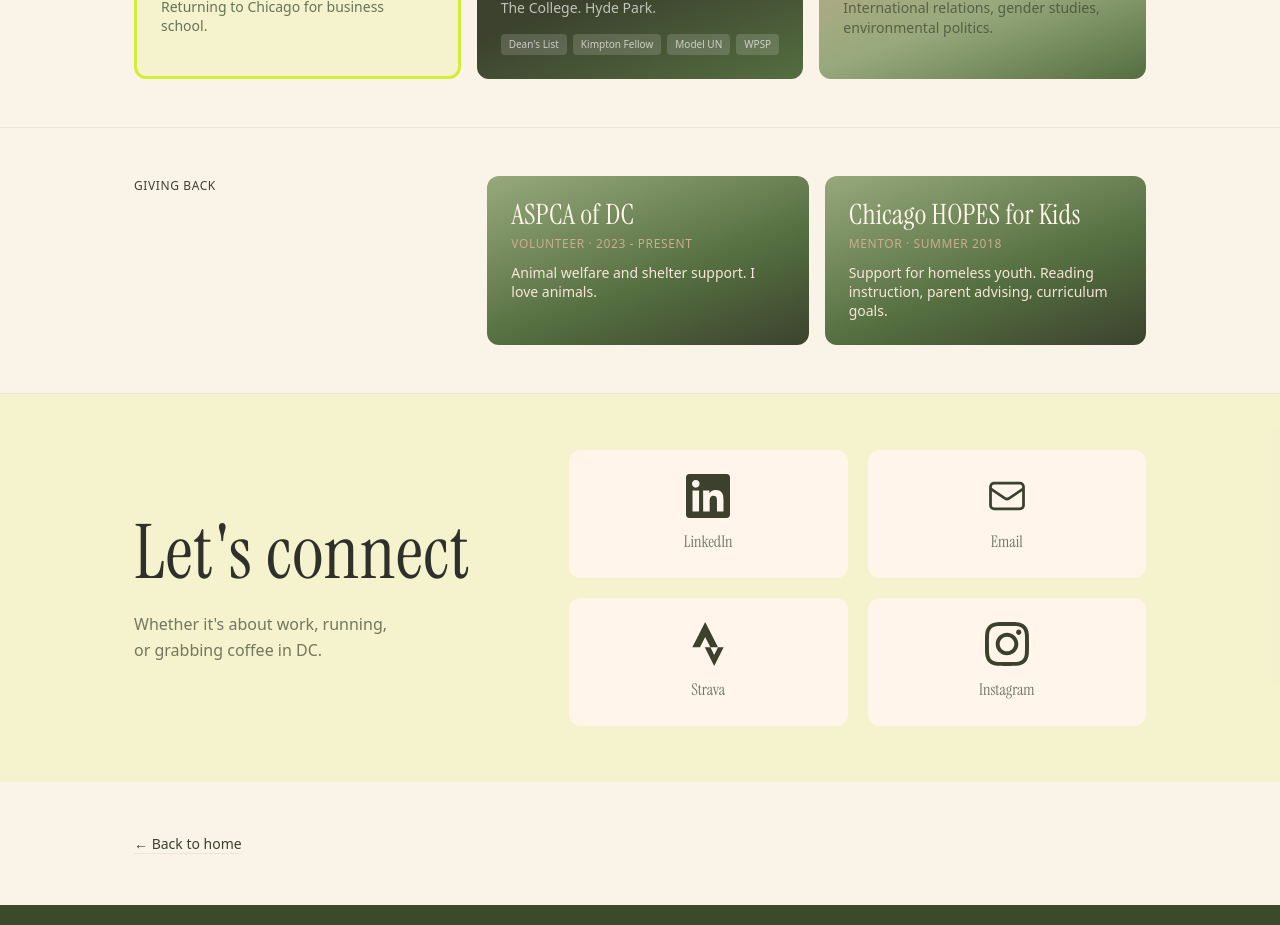
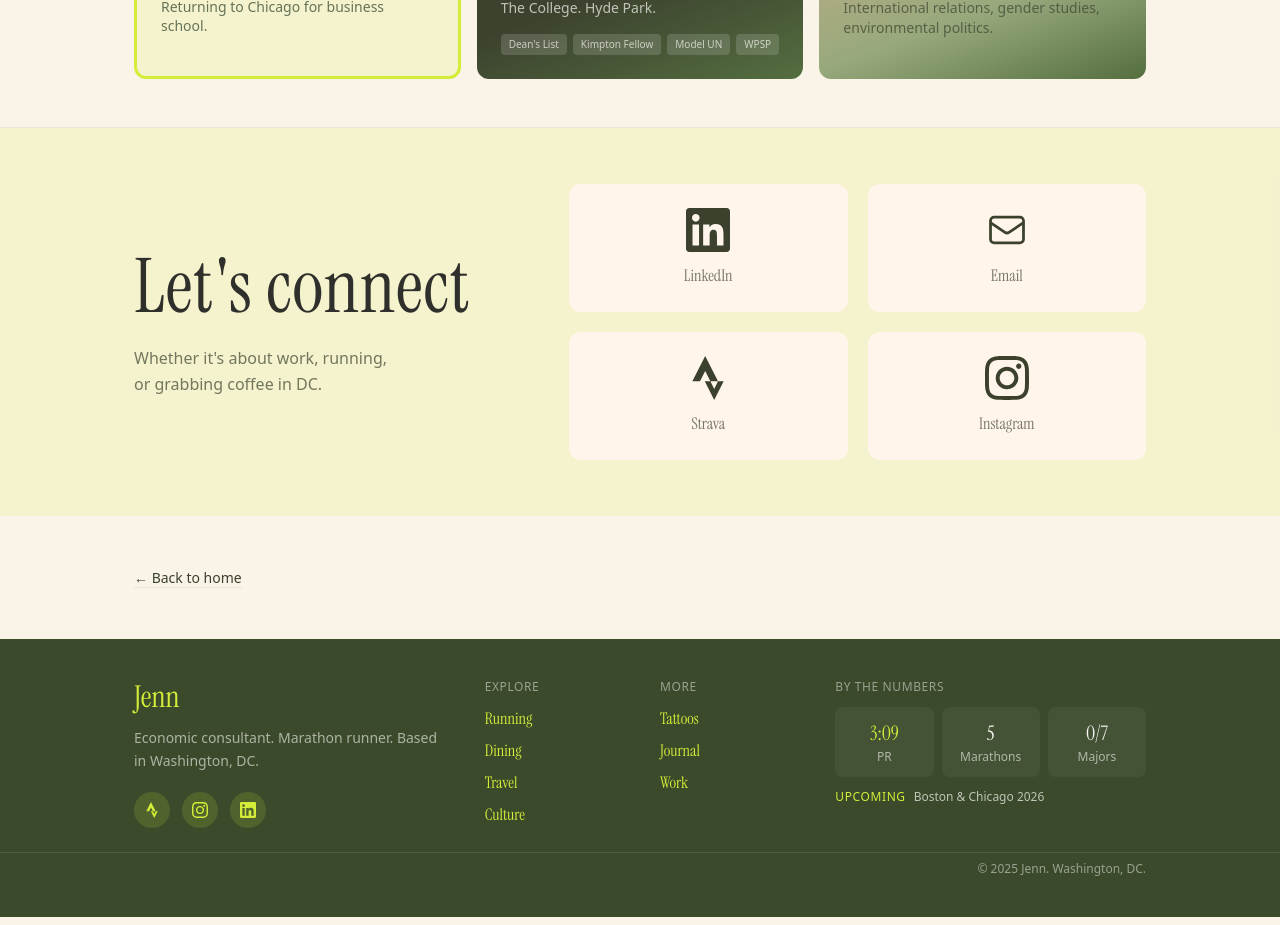
Before and after one commit to jyumanzor/jenn-site, a Next.js app: page /work in a window 1280 px wide. Shown: the part 2620-3545 px from the top of the page. Built offline with nearby package versions, Linux system fonts and the light colour scheme.

Commit message:
Update travel dates, remove Giving Back section from work page

```diff
--- a/app/work/page.tsx
+++ b/app/work/page.tsx
@@ -384,32 +384,6 @@ export default function WorkPage() {
 
       <hr className="rule" />
 
-      {/* Volunteer */}
-      <section className="py-12">
-        <div className="container-editorial">
-          <div className="grid md:grid-cols-12 gap-12">
-            <div className="md:col-span-4">
-              <p className="light-bg-label mb-4">Giving back</p>
-            </div>
-            <div className="md:col-span-8">
-              <div className="grid md:grid-cols-2 gap-4">
-                {work.volunteer.map((vol: { organization: string; role: string; timeline: string; description: string }) => (
-                  <div key={vol.organization} className="panel-gradient-olive">
-                    <h3 className="dark-bg-header text-lg leading-tight mb-1">{vol.organization}</h3>
-                    <p className="dark-bg-label mb-2">{vol.role} · {vol.timeline}</p>
-                    <p className="dark-bg-body text-sm leading-snug">
-                      {vol.description}
-                    </p>
-                  </div>
-                ))}
-              </div>
-            </div>
-          </div>
-        </div>
-      </section>
-
-      <hr className="rule" />
-
       {/* Connect */}
       <section className="py-14" style={{ backgroundColor: 'rgba(212, 237, 57, 0.15)' }}>
         <div className="container-editorial">
--- a/data/travel.json
+++ b/data/travel.json
@@ -92,7 +92,7 @@
       "country": "United States",
       "coordinates": { "lat": 37.7749, "lng": -122.4194 },
       "type": "travel",
-      "visits": "Multiple",
+      "visits": "2018",
       "notes": "Tech, fog, good coffee.",
       "highlights": ["Golden Gate", "Mission District"]
     },
@@ -102,7 +102,7 @@
       "country": "United States",
       "coordinates": { "lat": 34.0522, "lng": -118.2437 },
       "type": "travel",
-      "visits": "Multiple",
+      "visits": "2018",
       "notes": "Family, beaches.",
       "highlights": ["Venice Beach", "Downtown LA"]
     },
@@ -142,7 +142,7 @@
       "country": "United States",
       "coordinates": { "lat": 28.5383, "lng": -81.3792 },
       "type": "travel",
-      "visits": "Multiple",
+      "visits": "2018",
       "notes": "Theme parks, family visits.",
       "highlights": ["Theme Parks"]
     },
@@ -172,7 +172,7 @@
       "country": "United States",
       "coordinates": { "lat": 25.7617, "lng": -80.1918 },
       "type": "travel",
-      "visits": "Multiple",
+      "visits": "2022, 2025",
       "notes": "Beach, Cuban food.",
       "highlights": ["South Beach", "Wynwood", "Little Havana"]
     },
@@ -182,7 +182,7 @@
       "country": "United States",
       "coordinates": { "lat": 43.8610, "lng": -69.5275 },
       "type": "travel",
-      "visits": "Multiple",
+      "visits": "2021-2024",
       "notes": "Lobster, lighthouses, summer escapes.",
       "highlights": ["Walpole", "Damariscotta", "South Bristol"]
     },
@@ -346,7 +346,7 @@
       "country": "Vietnam",
       "coordinates": { "lat": 21.0285, "lng": 105.8542 },
       "type": "travel",
-      "visits": "2024",
+      "visits": "2019",
       "notes": "Old Quarter, street food, coffee.",
       "highlights": ["Old Quarter", "Street Food", "Coffee"]
     },
@@ -356,7 +356,7 @@
       "country": "Vietnam",
       "coordinates": { "lat": 16.4637, "lng": 107.5909 },
       "type": "travel",
-      "visits": "2024",
+      "visits": "2019",
       "notes": "Central Vietnam coast.",
       "highlights": ["Imperial City", "Beaches"]
     },
@@ -366,7 +366,7 @@
       "country": "Thailand",
       "coordinates": { "lat": 13.7563, "lng": 100.5018 },
       "type": "travel",
-      "visits": "Multiple",
+      "visits": "2019",
       "notes": "Temples, street food, markets.",
       "highlights": ["Temples", "Street Food", "Markets"]
     },
@@ -376,7 +376,7 @@
       "country": "India",
       "coordinates": { "lat": 19.0760, "lng": 72.8777 },
       "type": "travel",
-      "visits": "Multiple",
+      "visits": "2019",
       "notes": "Gateway of India, street life.",
       "highlights": ["Gateway of India", "Street Life"]
     },
@@ -386,7 +386,7 @@
       "country": "India",
       "coordinates": { "lat": 28.6139, "lng": 77.2090 },
       "type": "travel",
-      "visits": "Multiple",
+      "visits": "2019",
       "notes": "Red Fort, Chandni Chowk.",
       "highlights": ["Red Fort", "Chandni Chowk"]
     },
```
